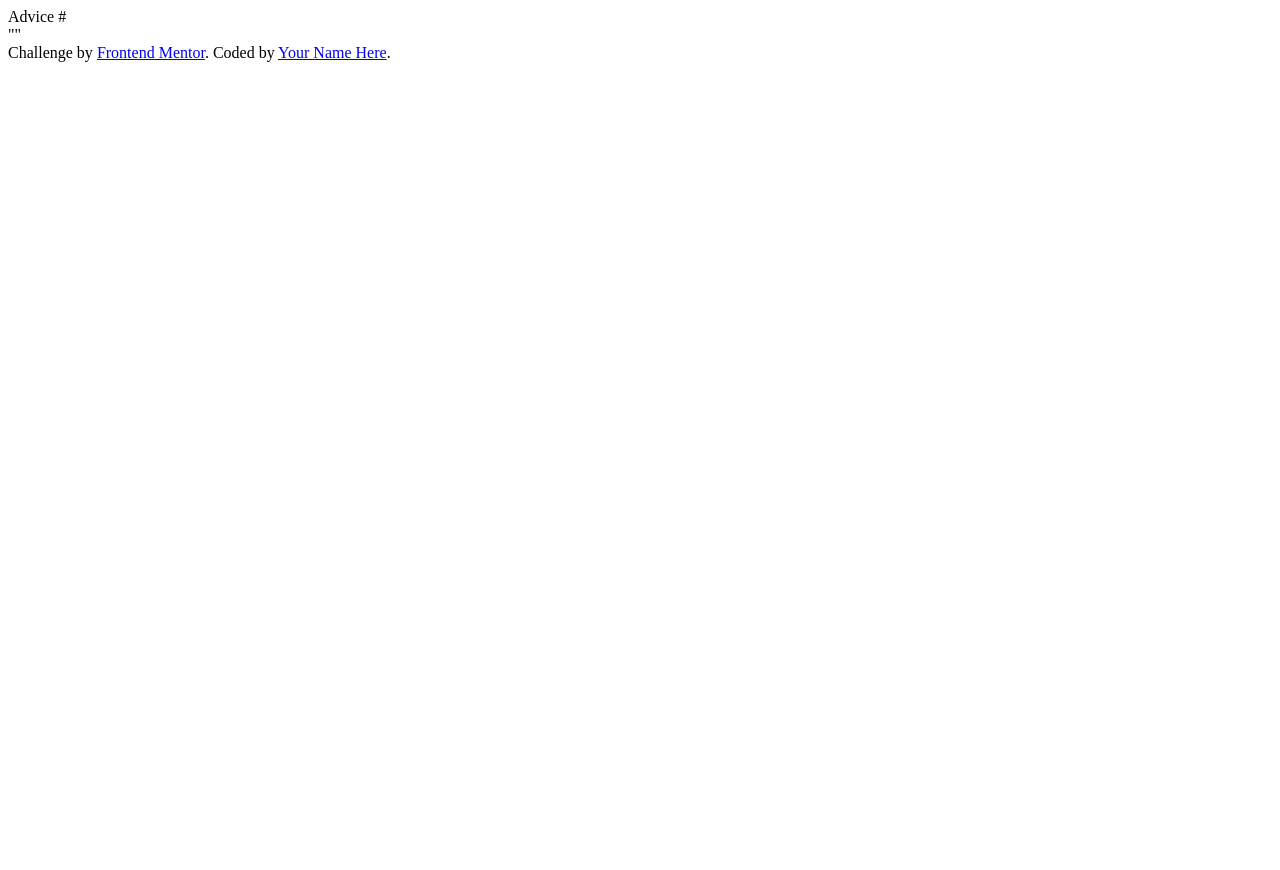
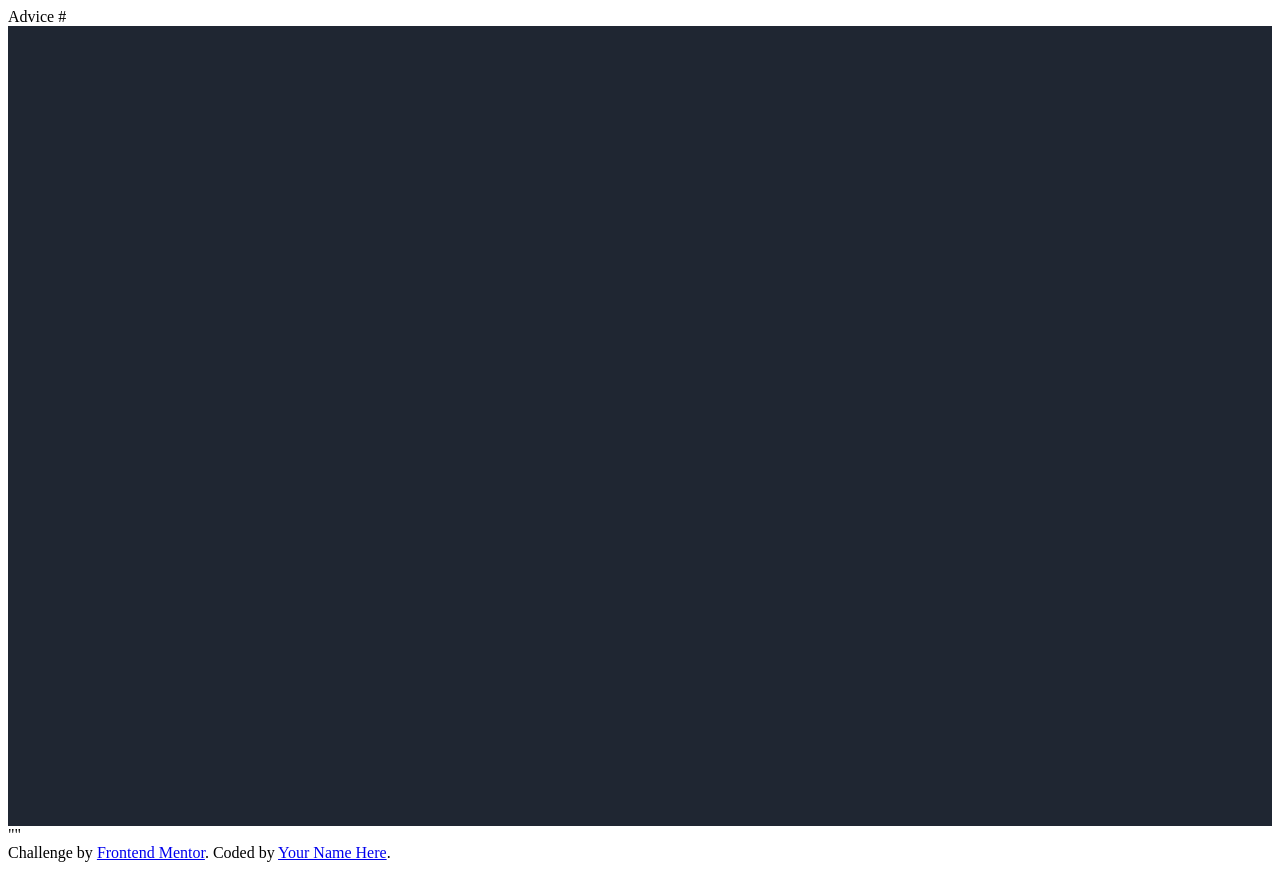
Before and after one commit to MNRSkills/FM-advice-generator, a plain HTML site: page index.html in a window 1280 px wide. Before the commit the page ends 800 px from the top, so only its background shows below. Drawn offline with Linux system fonts and the light colour scheme; no server answers.

Commit message:
adding style sheet

```diff
--- a/index.html
+++ b/index.html
@@ -5,6 +5,8 @@
   <meta name="viewport" content="width=device-width, initial-scale=1.0"> <!-- displays site properly based on user's device -->
 
   <link rel="icon" type="image/png" sizes="32x32" href="./images/favicon-32x32.png">
+
+  <link rel="stylesheet" href="style.css">
 
 
   <title>Frontend Mentor | Advice generator app</title>
@@ -15,7 +17,7 @@
 <body>
 
   Advice #<!-- Advice ID goes here -->
-  <div>
+  <div class="container">
     <div class="card-container" id="card-container">
     </div>
 
--- a/style.css
+++ b/style.css
@@ -0,0 +1,17 @@
+.container{
+    height: 100vh;
+    display: flex;
+    justify-content: center;
+    align-items: center;
+    background-color: hsl(218, 23%, 16%);
+}
+
+
+/* background-color: hsl(217, 19%, 38%); */
+.card-container{
+    background: hsl(217, 19%, 24%);
+    box-shadow: rgba(99, 99, 99, 0.2) 0px 2px 8px 0px;
+    width: 40%;
+    /* padding: ; */
+
+}
```
Also changed, not shown: 1 other file.
